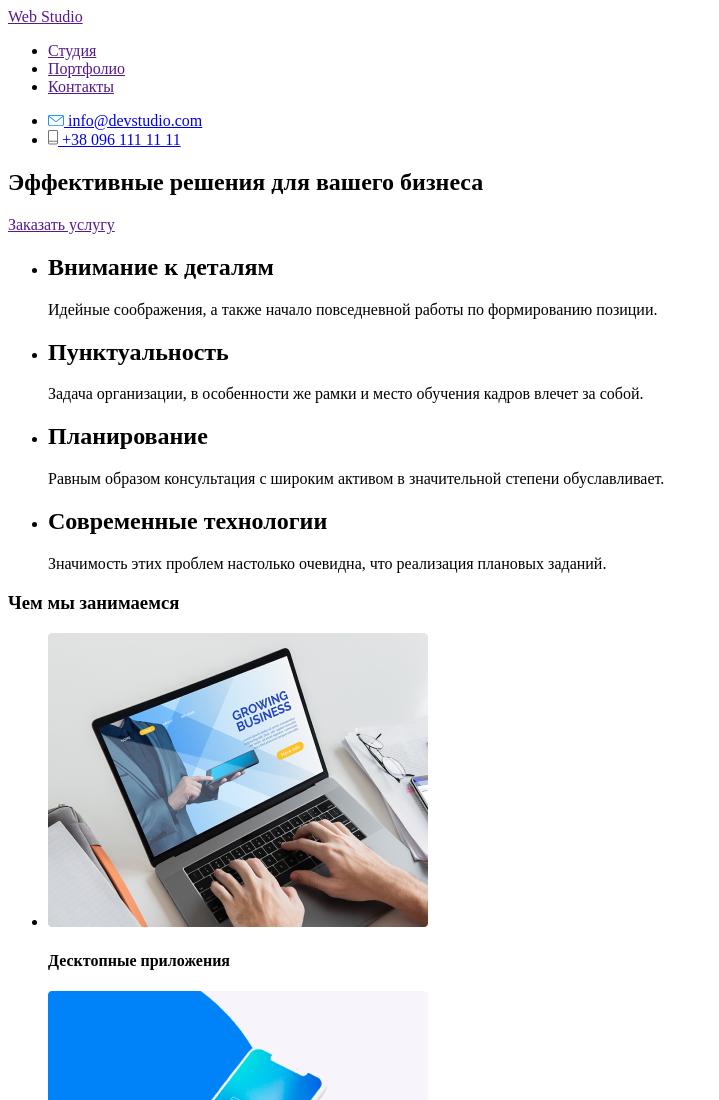
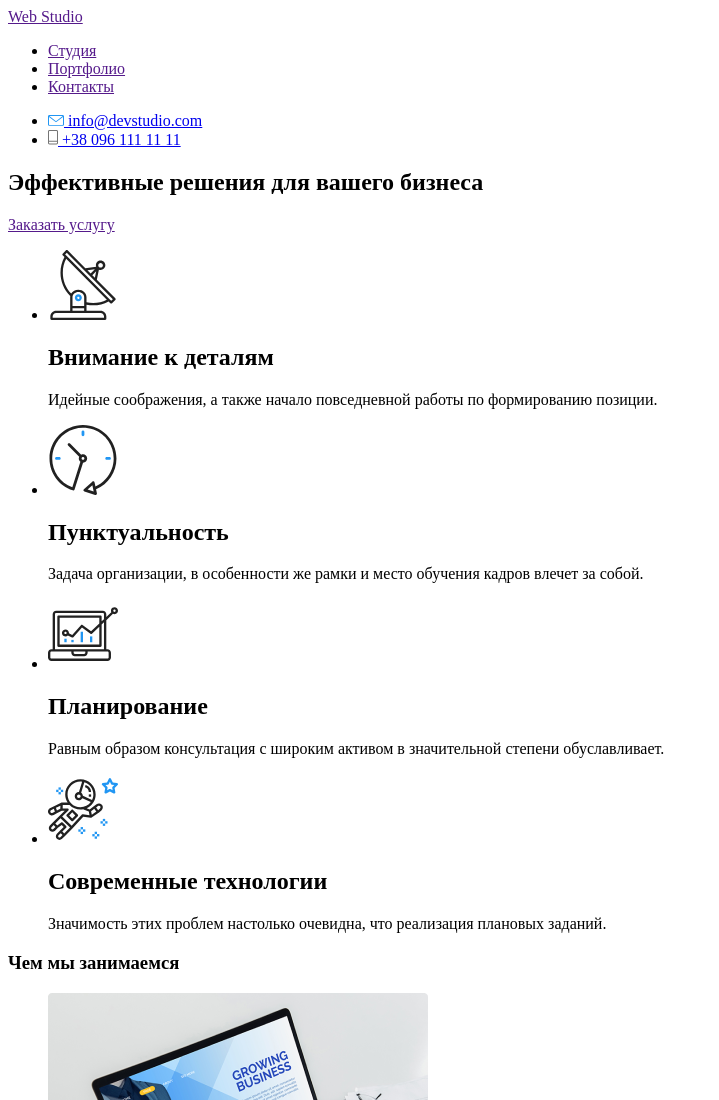
Before and after one commit to morbye/HomeWork1, a plain HTML site: page index.html in a window 1280 px wide. Shown: the top 1100 px of the page, without its empty margins (0-719 px from the left). Drawn offline with Linux system fonts and the light colour scheme.

Commit message:
доделал секцию преимущества

```diff
--- a/index.html
+++ b/index.html
@@ -42,18 +42,22 @@
         <section>
             <ul>
                 <li>
+                    <a href=""><img src="./images/Antena.svg" alt="" /></a>
                     <h2>Внимание к деталям</h2>
                     <p>Идейные соображения, а также начало повседневной работы по формированию позиции.</p>
                 </li>
                 <li>
+                    <a href=""><img src="./images/Clock.svg" alt="" /></a>
                     <h2>Пунктуальность</h2>
                     <p>Задача организации, в особенности же рамки и место обучения кадров влечет за собой.</p>
                 </li>
                 <li>
+                    <a href=""><img src="./images/diagram.svg" alt="" /></a>
                     <h2>Планирование</h2>
                     <p>Равным образом консультация с широким активом в значительной степени обуславливает.</p>
                 </li>
                 <li>
+                    <a href=""><img src="./images/astronaut.svg" alt="" /></a>
                     <h2>Современные технологии</h2>
                     <p>Значимость этих проблем настолько очевидна, что реализация плановых заданий.</p>
                 </li>
```
